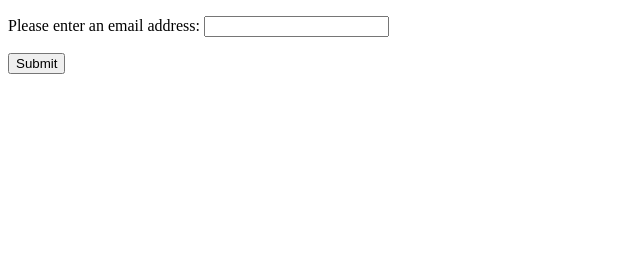
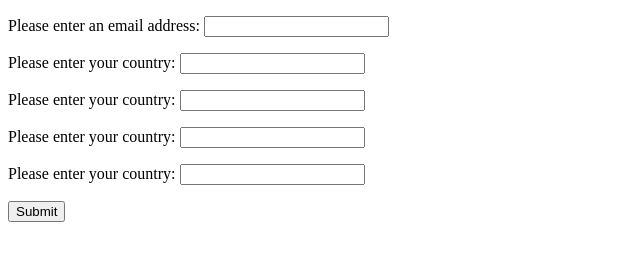
Before and after one commit to berryStraaw/fancy-address-form, a plain HTML site: page index.html in a window 1280 px wide. Shown: the whole page, without its empty margins (0-640 px from the left). Drawn offline with Linux system fonts and the light colour scheme.

Commit message:
htlm form setup

```diff
--- a/index.html
+++ b/index.html
@@ -13,13 +13,50 @@
 
 
           <form novalidate>
+              <!-- email -->
             <p>
               <label for="mail">
                 <span>Please enter an email address:</span>
-                <input type="email" id="mail" name="mail" required minlength="8">
+                <input type="email" id="mail" name="mail" required minlength="5">
                 <span class="error" aria-live="polite"></span>
               </label>
             </p>
+            <!-- country -->
+            <p>
+                <label for="country">
+                  <span>Please enter your country:</span>
+                  <input type="text" id="country" name="country" required minlength="2">
+                  <span class="error" aria-live="polite"></span>
+                </label>
+              </p>
+
+            <!-- Zip Code -->
+            <p>
+                <label for="zip">
+                  <span>Please enter your country:</span>
+                  <input type="text" id="zip" name="zip" required>
+                  <span class="error" aria-live="polite"></span>
+                </label>
+            </p>
+
+            <!-- passwords -->
+            <p>
+                <label for="pass">
+                  <span>Please enter your country:</span>
+                  <input type="password" id="pass" name="pass" required minlength="5">
+                  <span class="error" aria-live="polite"></span>
+                </label>
+            </p>
+
+            <!-- password comf-->
+            <p>
+                <label for="passC">
+                  <span>Please enter your country:</span>
+                  <input type="password" id="passC" name="passC" required minlength="5">
+                  <span class="error" aria-live="polite"></span>
+                </label>
+            </p>
+
             <button>Submit</button>
           </form>
 
```
